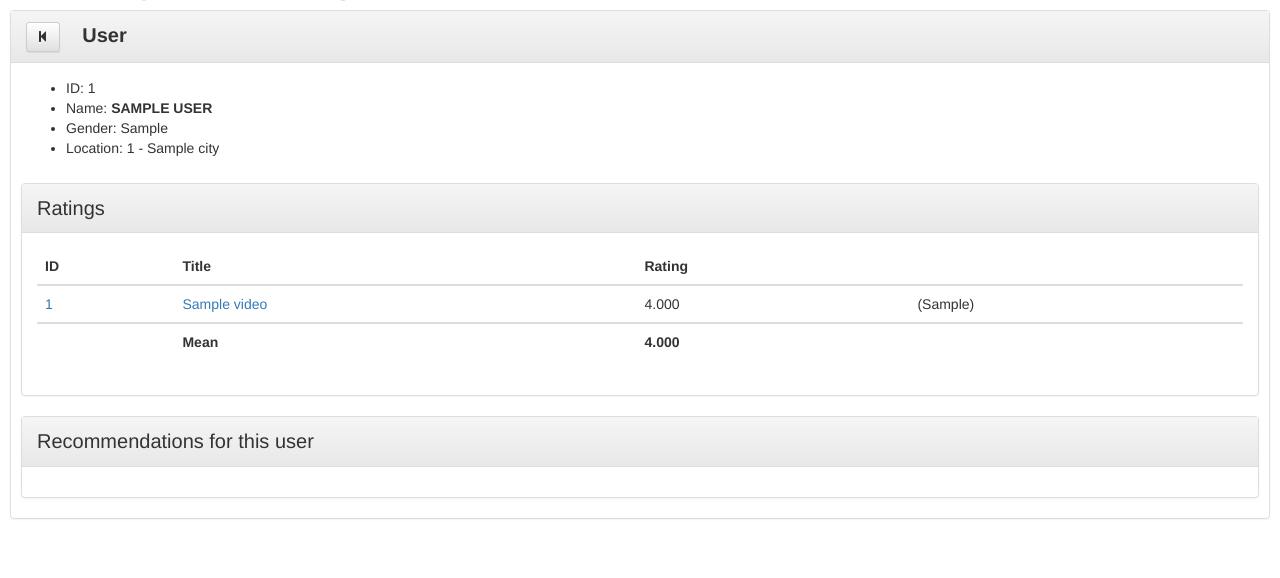
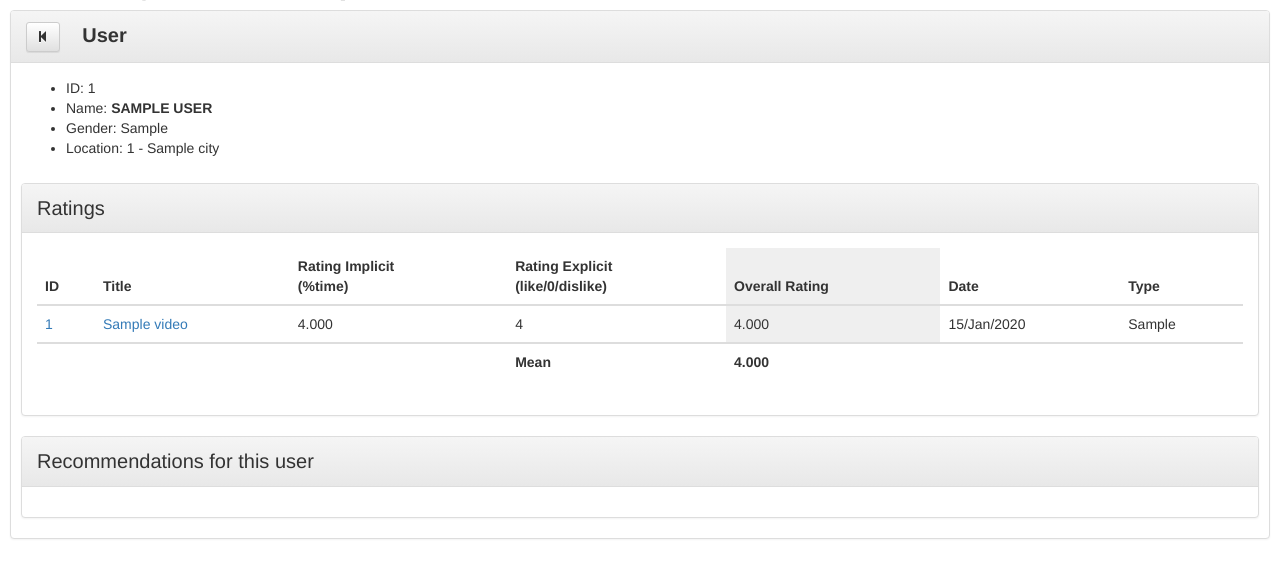
Before and after one commit to davidcampelo/tv4e-recommender, a Django app: page /view/user/1/ in a window 1280 px wide. Shown: the part 53-631 px from the top of the page. Run offline with Django 3.2, Linux system fonts and the light colour scheme; tables that the repository leaves empty hold one stand-in row (values such as "Sample post"); data that the repository does not hold is empty; some libraries are stand-ins or nearby versions.

Commit message:
Adjusted implicit/explicit rartings exhibition and calc

```diff
--- a/majordomo/data.py
+++ b/majordomo/data.py
@@ -129,6 +129,7 @@ class TV4EDataConnector(object):
         # XXX use a function to calculate implicit rating considering the video lead time
         self.__dataframe_ratings['rating_implicit'] = (self.__dataframe_ratings['video_watch_time']/100) * 0.3
         self.__dataframe_ratings['rating_explicit'] = (self.__dataframe_ratings['rating_value'])         * 0.7
+        self.__dataframe_ratings['rating_implicit'][self.__dataframe_ratings.rating_explicit < 0] = self.__dataframe_ratings['rating_implicit'] * -1
         # create a new column to put implicit or explicit rating value
         self.__dataframe_ratings['overall_rating_value'] = self.__dataframe_ratings['rating_implicit'] + self.__dataframe_ratings['rating_explicit']
 
--- a/view/templates/view/user_detail.html
+++ b/view/templates/view/user_detail.html
@@ -69,8 +69,11 @@
                         <tr>
                             <th>ID</th>
                             <th>Title</th>
-                            <th>Rating</th>
-                            <th></th>
+                            <th>Rating Implicit<br>(%time)</th>
+                            <th>Rating Explicit<br>(like/0/dislike)</th>
+                            <th bgcolor="#efefef">Overall Rating</th>
+                            <th>Date</th>
+                            <th>Type</th>
                         </tr>
                         </thead>
                         <tbody>
@@ -78,12 +81,17 @@
                         <tr>
                             <td><a href="{% url 'video_detail' rating.video.id %}">{{rating.video.id}}</a></td>
                             <td><a href="{% url 'video_detail' rating.video.id %}">{{rating.video.title}}</a></td>
-                            <td>{{rating.overall_rating_value|floatformat:"3"}} </td>
-                            <td>({{rating.watched_type}})</td>
+                            <td>{{rating.rating_implicit|floatformat:"3"}} </td>
+                            <td>{{rating.rating_explicit|floatformat:"0"}} </td>
+                            <td bgcolor="#efefef">{{rating.overall_rating_value|floatformat:"3"}} </td>
+                            <td>{{rating.date_creation|date:"d/M/Y"}} </td>
+                            <td>{{rating.watched_type}} </td>
                         </tr>
                         {% endfor %}
                         </tbody>
                         <tr>
+                            <td></td>
+                            <td></td>
                             <td></td>
                             <td><strong>Mean</strong></td>
                             <td><strong>{{mean}}</strong></td>
```
